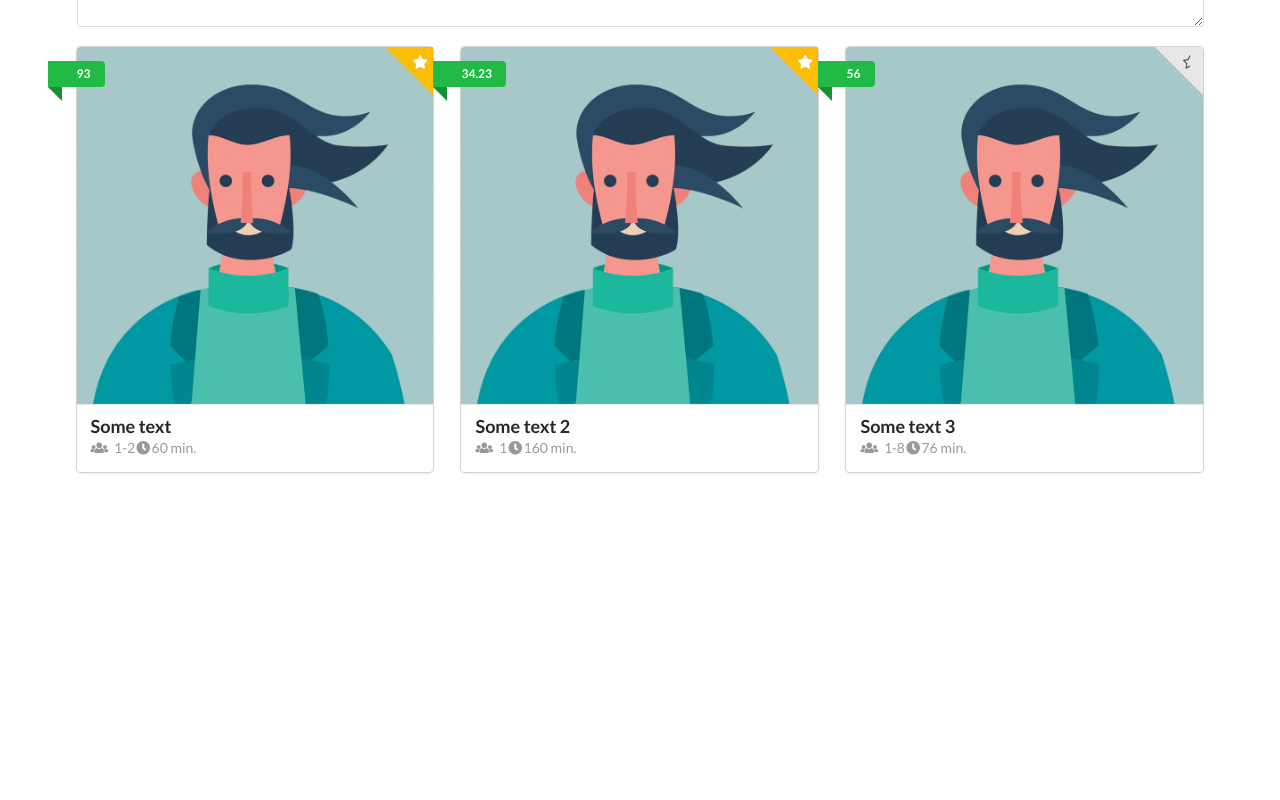
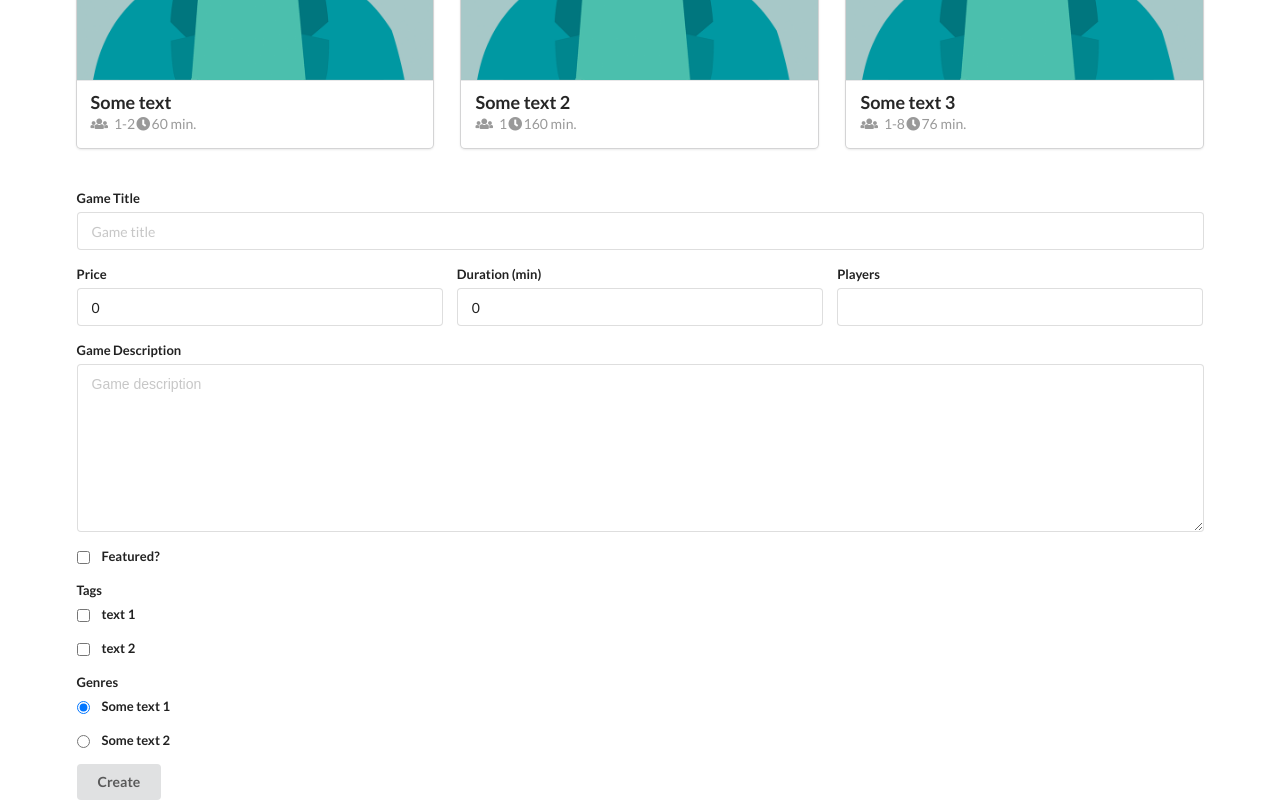
Before and after one commit to vaskov-v/react-edu, a React (Create React App) app: page / in a window 1280 px wide. Shown: the part 277-1077 px from the top of the page. Before the commit the page ends 800 px from the top, so only its background shows below. Built offline with nearby package versions, Linux system fonts and the light colour scheme.

Commit message:
Added several fields in GameForm

```diff
--- a/src/components/App.js
+++ b/src/components/App.js
@@ -5,7 +5,7 @@ import GameForm from "./GameForm";
 
 const games = [
     {
-        id: 1,
+        _id: 1,
         featured: true,
         name: "Some text",
         price: 93,
@@ -14,7 +14,7 @@ const games = [
         duration: 60
     },
     {
-        id: 2,
+        _id: 2,
         featured: true,
         name: "Some text 2",
         price: 34.23,
@@ -23,7 +23,7 @@ const games = [
         duration: 160
     },
     {
-        id: 3,
+        _id: 3,
         featured: false,
         name: "Some text 3",
         price: 56.00,
@@ -55,12 +55,14 @@ class App extends React.Component{
     render(){
         return(
             <div className="ui container">
-                <GameForm />
-                <br/>
+
                 <GameList
                     games={this.state.games}
                     toggleFeatured={this.toggleFeatured}
                 />
+                <br/>
+                <br/>
+                <GameForm/>
             </div>
         );
     };
--- a/src/components/GameCard.js
+++ b/src/components/GameCard.js
@@ -9,7 +9,7 @@ const GameCard = ({game, toggleFeatured}) => (
             <Featured
                 featured={game.featured}
                 toggleFeatured={toggleFeatured}
-                gameId={game.id}
+                gameId={game._id}
             />
 
             <img src={game.img} alt="Game Cover"/>
--- a/src/components/GameForm.js
+++ b/src/components/GameForm.js
@@ -1,9 +1,25 @@
 import React, { Component } from 'react';
+
+const tags = [
+    { _id: 1, name: "text 1"},
+    { _id: 2, name: "text 2"}
+];
+
+const genres = [
+    { _id: 1, name: "Some text 1"},
+    { _id: 2, name: "Some text 2"}
+];
 
 class GameForm extends Component{
     state = {
         name: "",
-        description: ""
+        description: "",
+        price: 0,
+        duration: 0,
+        players: "",
+        featured: false,
+        tags: [],
+        genre: 1
     };
 
     handleSubmit = e => {
@@ -13,7 +29,20 @@ class GameForm extends Component{
         );
     };
 
-    handleChange = e => this.setState({[e.target.name]: e.target.value});
+    handleChange = e =>
+        this.setState({
+            [e.target.name]: e.target.type === "number" ? parseInt(e.target.value, 10) : e.target.value
+        });
+
+    handleCheckboxChange = e => this.setState({[e.target.name]: e.target.checked});
+
+    handleGenderChange = genre => this.setState({genre: genre._id});
+
+
+    toggleTag = tag =>
+        this.state.tags.includes(tag._id)
+            ? this.setState({tags: this.state.tags.filter(id => id !== tag._id)})
+            : this.setState({tags: [...this.state.tags, tag._id]});
 
 
     render() {
@@ -27,7 +56,35 @@ class GameForm extends Component{
                     />
                 </div>
 
-                <button className="ui button" type="submit">Create</button>
+
+                <div>
+                    <div className="three fields">
+                        <div className="field">
+                            <label htmlFor="price">Price</label>
+                            <input type="number" id="price" name="price"
+                                   value={this.state.price}
+                                   onChange={this.handleChange}
+                            />
+                        </div>
+
+                        <div className="field">
+                            <label htmlFor="duration">Duration (min)</label>
+                            <input type="number" id="duration" name="duration"
+                                   value={this.state.duration}
+                                   onChange={this.handleChange}
+                            />
+                        </div>
+
+                        <div className="field">
+                            <label htmlFor="players">Players</label>
+                            <input type="text" id="players" name="players"
+                                   value={this.state.players}
+                                   onChange={this.handleChange}
+                            />
+                        </div>
+
+                    </div>
+                </div>
 
                 <div className="field">
                     <label htmlFor="description">Game Description</label>
@@ -38,6 +95,56 @@ class GameForm extends Component{
                 </div>
 
 
+                <div className="inline field">
+                    <input id="featured" name="featured"
+                           type="checkbox"
+                           checked={this.state.featured}
+                           onChange={this.handleCheckboxChange}
+                    />
+                    <label htmlFor="featured">Featured?</label>
+                </div>
+
+                <div className="field">
+                    <label>Tags</label>
+                    {
+                        tags.map(tag => (
+                            <div key={tag._id} className="inline field">
+                                <input
+                                    id={`tag-${tag._id}`}
+                                    type="checkbox"
+                                    checked={this.state.tags.includes(tag._id)}
+                                    onChange={() => this.toggleTag(tag)}
+                                />
+                                <label htmlFor={`tag-${tag._id}`}>{tag.name}</label>
+
+                            </div>
+                        ))
+                    }
+
+                </div>
+
+                <div className="field">
+                    <label>Genres</label>
+
+                    {
+                        genres.map(genre => (
+                            <div key={genre._id} className="inline field">
+                                <input
+                                    id={`genre-${genre._id}`}
+                                    type="radio"
+                                    checked={this.state.genre === genre._id}
+                                    onChange={() => this.handleGenderChange(genre)}
+                                />
+                                <label htmlFor={`genre-${genre._id}`}>{genre.name}</label>
+
+                            </div>
+                        ))
+                    }
+
+                </div>
+
+                <button className="ui button" type="submit">Create</button>
+
             </form>
 
         );
--- a/src/components/GameList.js
+++ b/src/components/GameList.js
@@ -6,7 +6,7 @@ import GameCard from "./GameCard";
 
 const GameList = ({games}) =>(
     <div className="ui three cards">
-        {games.map(game => <GameCard game={game} key={game.id}/>)}
+        {games.map(game => <GameCard game={game} key={game._id}/>)}
     </div>
 
 );
```
